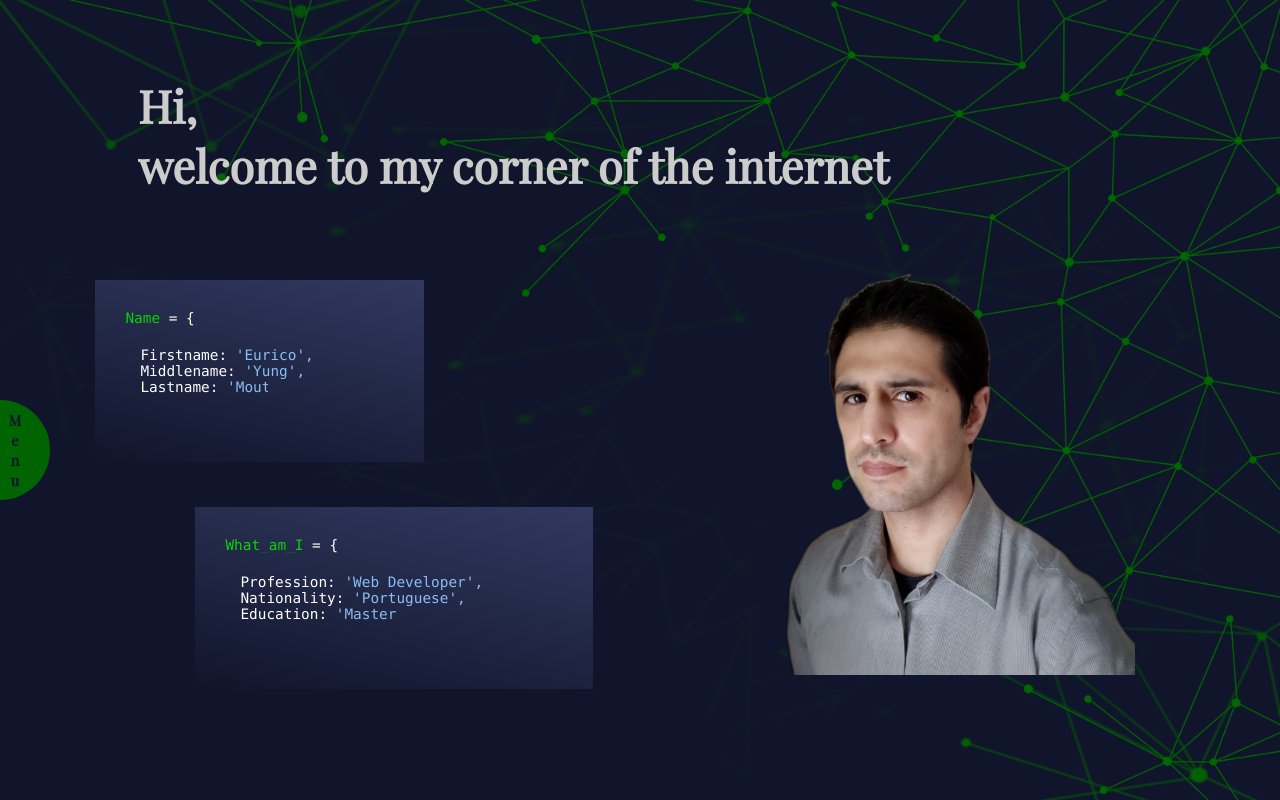
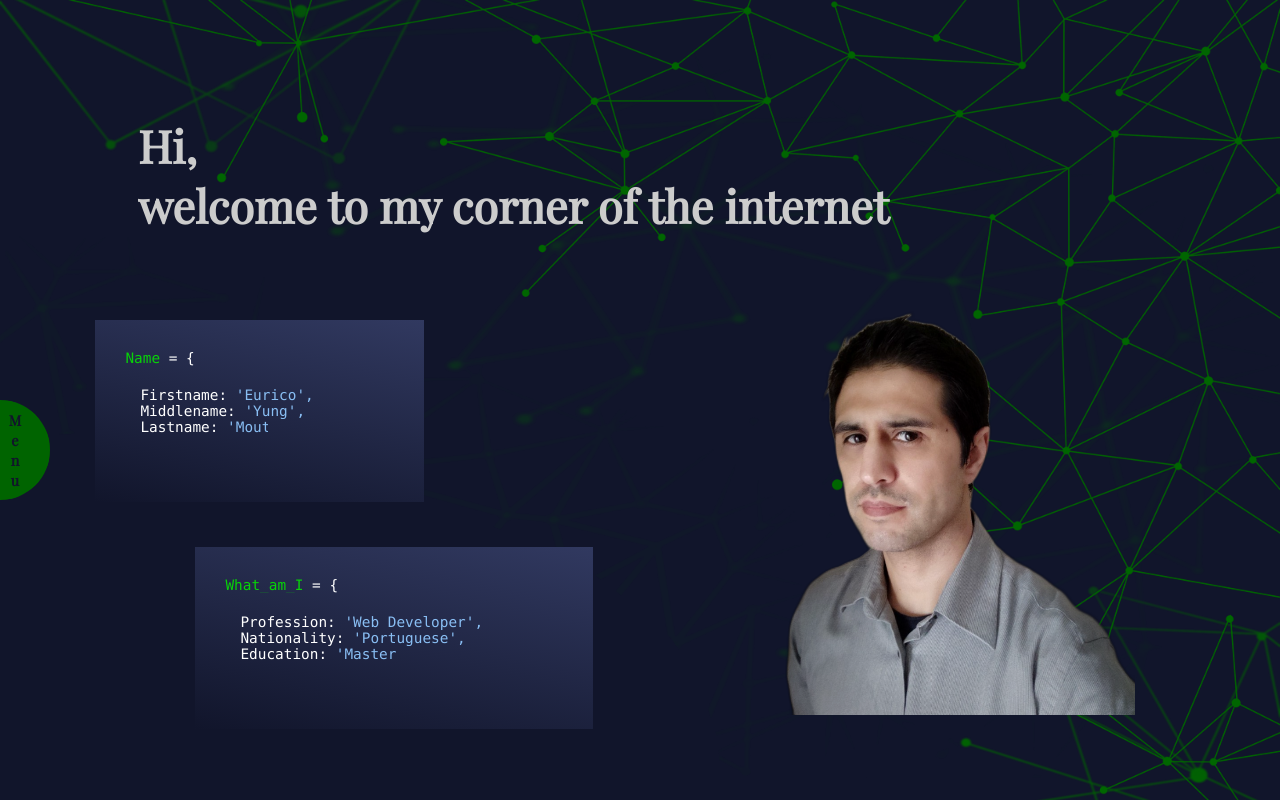
Before and after one commit to eurico-moutinho/eurico-moutinho.github.io, a React (Create React App) app: page / in a window 1280 px wide. Built offline with nearby package versions, Linux system fonts and the light colour scheme.

Commit message:
Update Home.sass

```diff
--- a/src/pages/home/Home.sass
+++ b/src/pages/home/Home.sass
@@ -10,7 +10,7 @@
         color: ext.$light-gray
         text-align: left
         width: 80%
-        margin-top: 0
+        margin-top: 80px
 
     .subpro
         width: 100%
```
